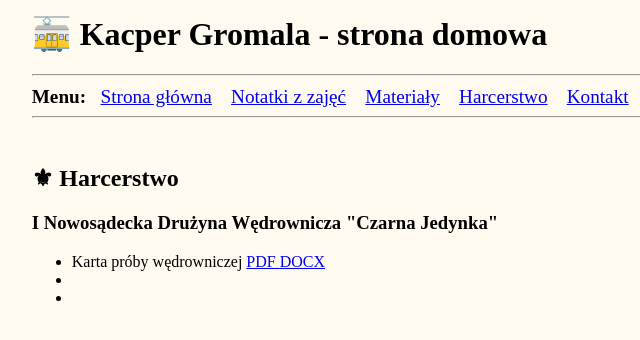
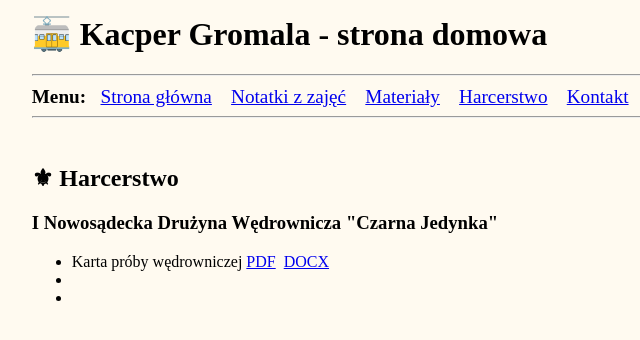
Before and after one commit to kfgromala/kfgromala.github.io, a plain HTML site: page harcerstwo.html in a window 1280 px wide. Shown: the full height of the page, 132-772 px from the left. Drawn offline with nearby package versions, Linux system fonts and the light colour scheme; some packages are replaced by stand-ins of ours.

Commit message:
Update harcerstwo.html

```diff
--- a/harcerstwo.html
+++ b/harcerstwo.html
@@ -31,7 +31,7 @@ src="https://cdnjs.cloudflare.com/ajax/libs/mathjax/2.7.7/latest.js?config=TeX-M
 <ul>
   <li>
     Karta próby wędrowniczej
-    <a href="https://kfgromala.github.io/pliki/00_proba_wedrownicza.pdf">PDF </a>
+    <a href="https://kfgromala.github.io/pliki/00_proba_wedrownicza.pdf">PDF</a>&nbsp;
     <a href="https://kfgromala.github.io/pliki/00_proba_wedrownicza.docx">DOCX</a></li>
   <li>  </li>
   <li> <a href=""> </a> </li>
```
